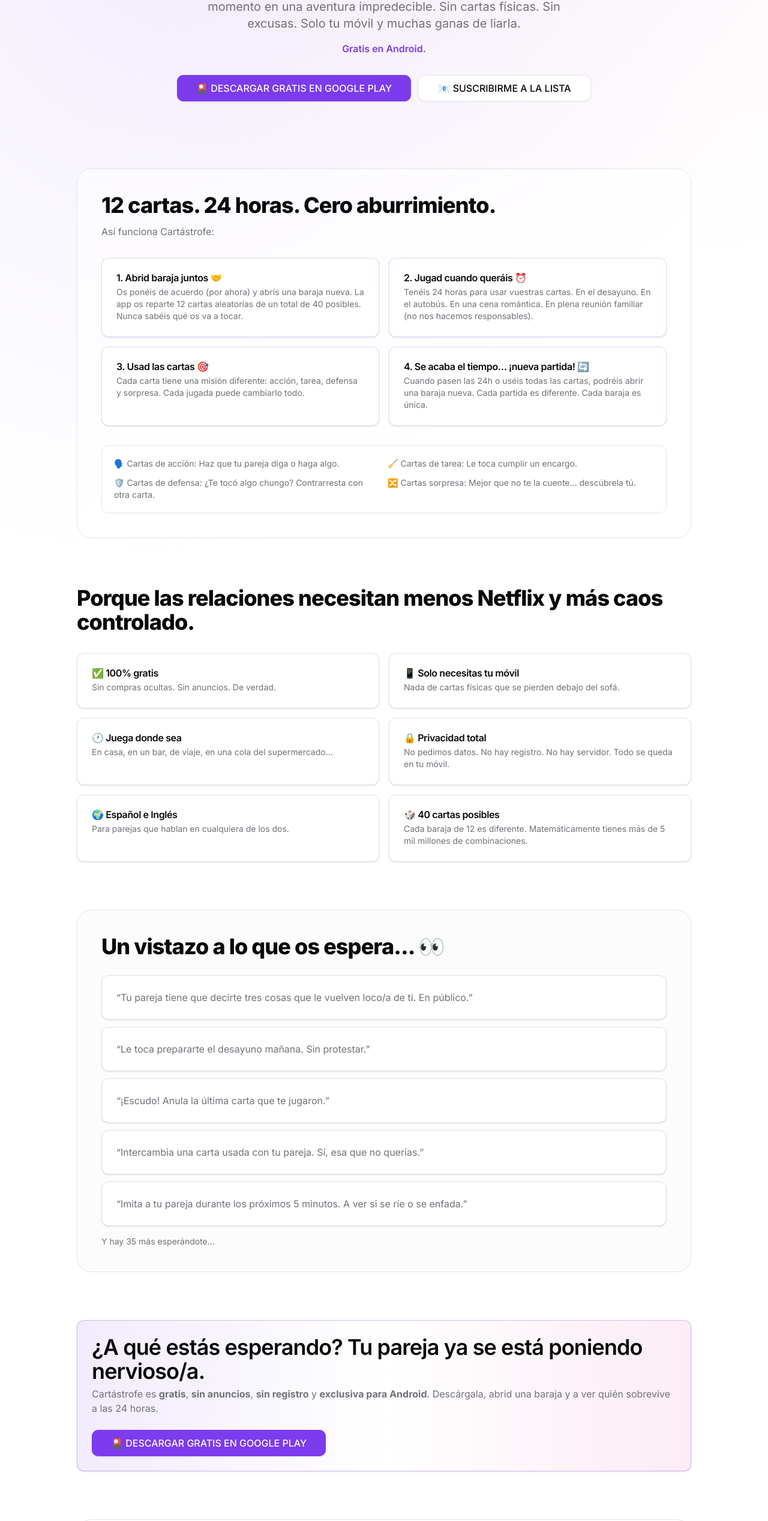
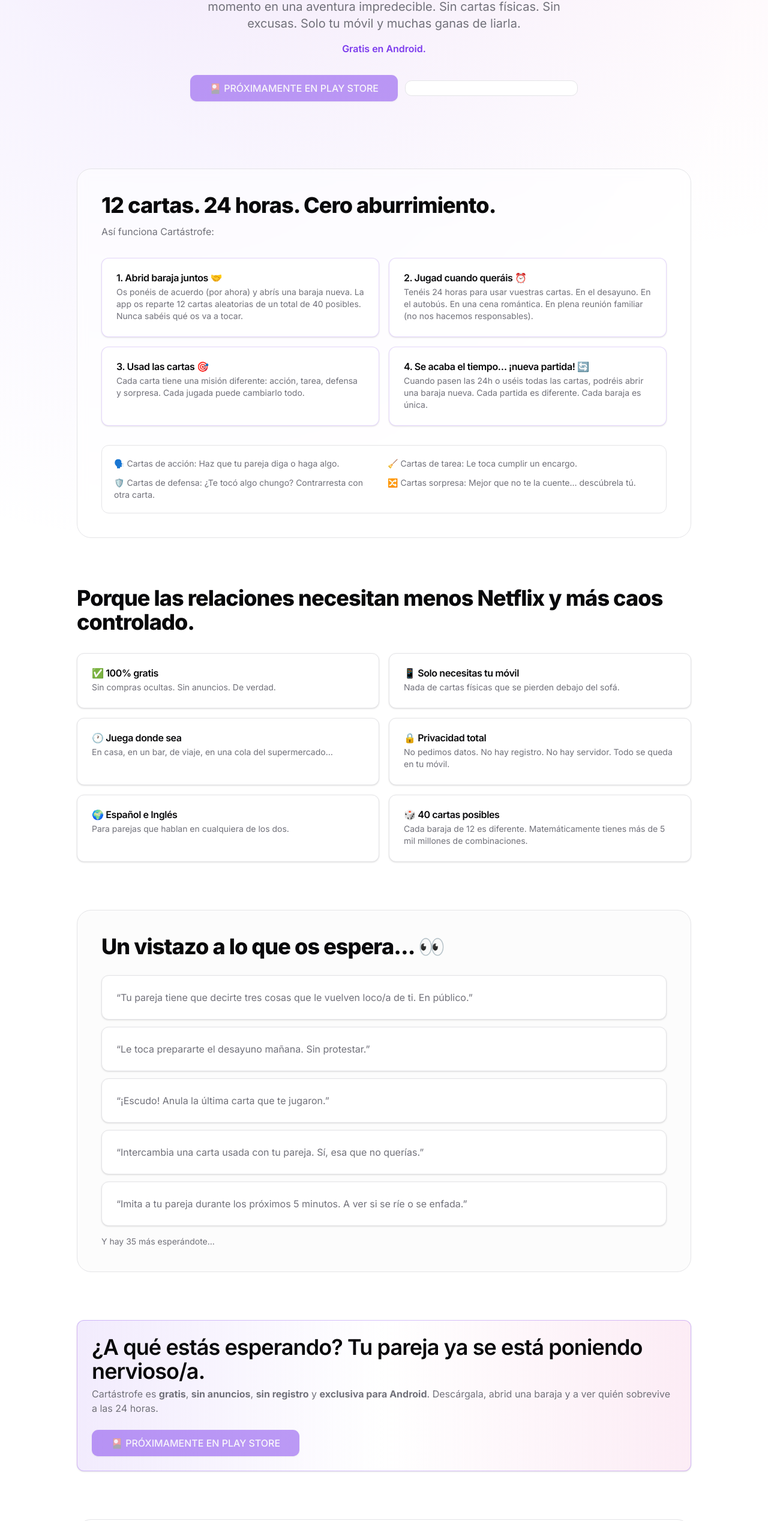
Before and after one commit to MrRobert91/cartastrofe_landing, a Next.js app: page / in a window 1280 px wide. Shown: the part 1037-3573 px from the top of the page at 60% size. Built offline with nearby package versions, Linux system fonts and the light colour scheme.

Commit message:
Add MailerLite script and update button states for Play Store availability

```diff
--- a/src/app/layout.tsx
+++ b/src/app/layout.tsx
@@ -1,5 +1,6 @@
 import type { Metadata } from "next";
 import { Inter } from "next/font/google";
+import Script from "next/script";
 
 import "./globals.css";
 
@@ -18,7 +19,12 @@
 }>) {
   return (
     <html lang="es">
-      <body className={inter.className}>{children}</body>
+      <body className={inter.className}>
+        <Script id="mailerlite-universal" strategy="beforeInteractive">
+          {`(function(w,d,e,u,f,l,n){w[f]=w[f]||function(){(w[f].q=w[f].q||[]).push(arguments);},l=d.createElement(e),l.async=1,l.src=u,n=d.getElementsByTagName(e)[0],n.parentNode.insertBefore(l,n);})(window,document,'script','https://assets.mailerlite.com/js/universal.js','ml');ml('account', '2144562');`}
+        </Script>
+        {children}
+      </body>
     </html>
   );
 }
--- a/src/app/page.tsx
+++ b/src/app/page.tsx
@@ -107,16 +107,12 @@
           </p>
           <p className="mt-4 font-semibold text-primary">Gratis en Android.</p>
           <div className="mt-8 flex flex-col items-center justify-center gap-3 sm:flex-row">
-            <Button asChild size="lg" className="min-w-72 text-base">
-              <a href={playStoreUrl} target="_blank" rel="noreferrer">
-                🎴 DESCARGAR GRATIS EN GOOGLE PLAY
-              </a>
+            <Button size="lg" className="min-w-72 text-base" disabled>
+              🎴 PRÓXIMAMENTE EN PLAY STORE
             </Button>
-            <Button asChild size="lg" variant="outline" className="min-w-72 text-base">
-              <a href={newsletterUrl} target="_blank" rel="noreferrer">
-                📧 SUSCRIBIRME A LA LISTA
-              </a>
-            </Button>
+            <div className="min-w-72 rounded-md border border-input bg-background px-4 py-3 text-left text-sm text-muted-foreground">
+              <div className="ml-embedded" data-form="7SWYmQ" />
+            </div>
           </div>
         </div>
       </section>
@@ -186,10 +182,8 @@
             </CardDescription>
           </CardHeader>
           <CardContent>
-            <Button asChild size="lg" className="w-full text-base sm:w-auto">
-              <a href={playStoreUrl} target="_blank" rel="noreferrer">
-                🎴 DESCARGAR GRATIS EN GOOGLE PLAY
-              </a>
+            <Button size="lg" className="w-full text-base sm:w-auto" disabled>
+              🎴 PRÓXIMAMENTE EN PLAY STORE
             </Button>
           </CardContent>
         </Card>
@@ -222,11 +216,9 @@
             </Card>
           </div>
           <p className="mt-6 text-sm text-muted-foreground">¿Lo peor que puede pasar? Que tu bandeja de entrada sea un poco más divertida.</p>
-          <Button asChild size="lg" variant="secondary" className="mt-6 w-full sm:w-auto">
-            <a href={newsletterUrl} target="_blank" rel="noreferrer">
-              📧 SUSCRIBIRME A LA LISTA
-            </a>
-          </Button>
+          <div className="mt-6">
+            <div className="ml-embedded" data-form="7SWYmQ" />
+          </div>
           <p className="mt-4 text-sm text-muted-foreground">Tu email está más seguro con nosotros que una carta de escudo en tu baraja. 🛡️</p>
         </div>
       </section>
@@ -277,10 +269,8 @@
       </footer>
 
       <div aria-hidden="true" className="pointer-events-none fixed inset-x-0 bottom-0 z-20 border-t bg-background/80 p-3 backdrop-blur sm:hidden">
-        <Button asChild className="w-full">
-          <a href={playStoreUrl} target="_blank" rel="noreferrer">
-            🎴 DESCARGAR GRATIS
-          </a>
+        <Button className="w-full" disabled>
+          🎴 PRÓXIMAMENTE EN PLAY STORE
         </Button>
       </div>
 
```
